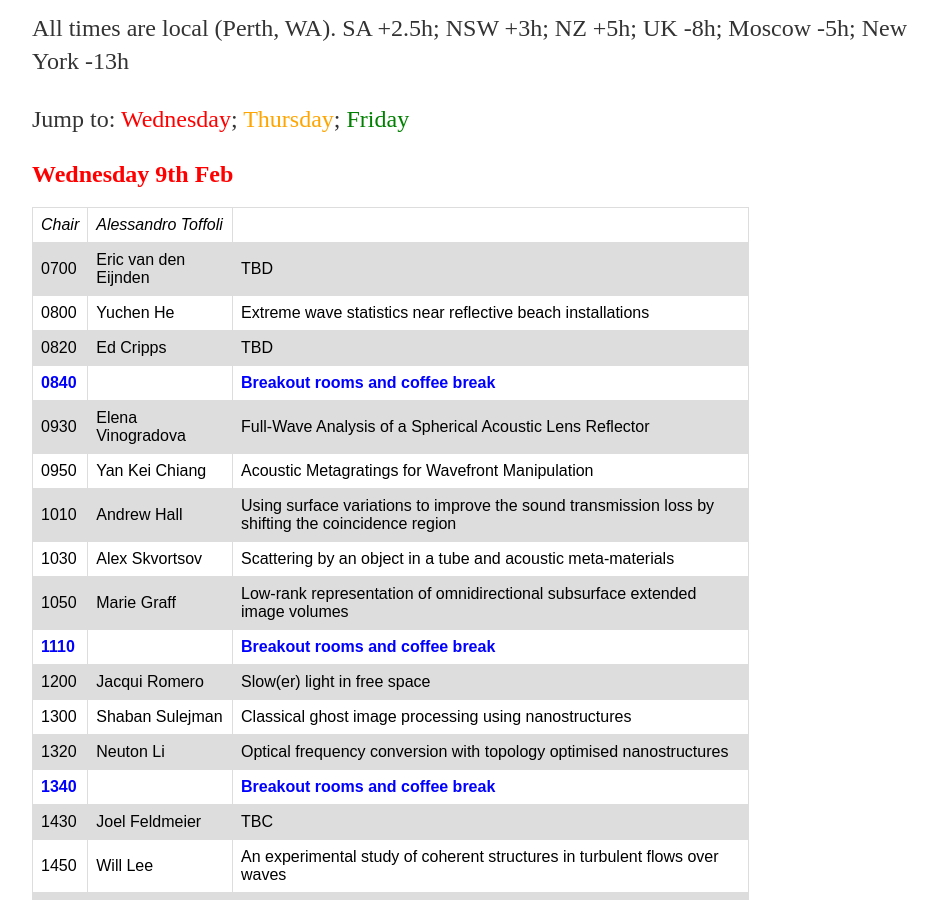
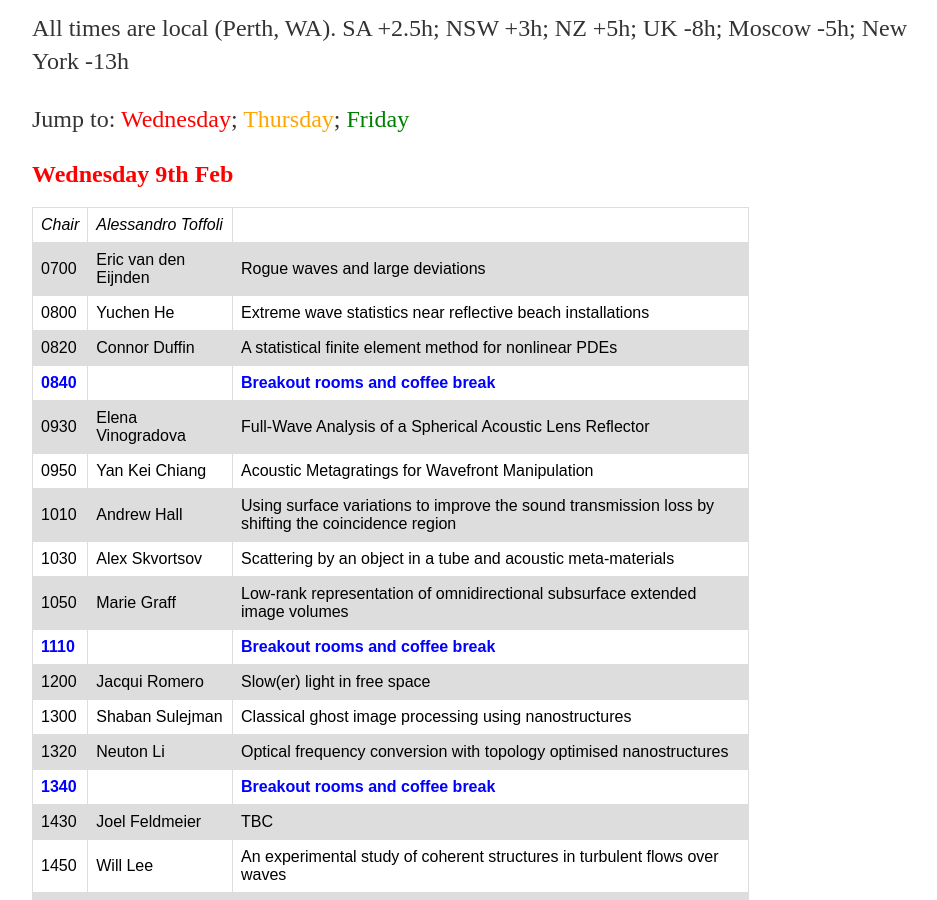
Before and after one commit to kozwaves/kozwaves.github.io, a Jekyll site: the page built from KOZWaves2022/index.html, in a window 1280 px wide and 900 px high, scrolled down 418 px. Shown: the whole window, without its empty margins (160-1097 px from the left). Built offline with Jekyll 4.4.1, drawn with Linux system fonts in a browser that asks for light colours; comment, search, counter and statistics services are not loaded.

Commit message:
Update index.html

```diff
--- a/KOZWaves2022/index.html
+++ b/KOZWaves2022/index.html
@@ -47,17 +47,17 @@ tr:nth-child(even) {
   <tr>
     <td>0700</td>
     <td>Eric van den Eijnden</td>
-    <td>TBD</td>
+    <td>Rogue waves and large deviations</td>
   </tr>
 	<tr>
     <td>0800</td>
     <td>Yuchen He</td>
     <td>Extreme wave statistics near reflective beach installations</td>
   </tr>
-	<tr>
+   <tr>
     <td>0820</td>
-    <td>Ed Cripps</td>
-    <td>TBD</td>
+    <td>Connor Duffin</td>
+    <td>A statistical finite element method for nonlinear PDEs</td>
   </tr>
 	<tr>
     <td style="color:blue"><b>0840</b></td>
```
